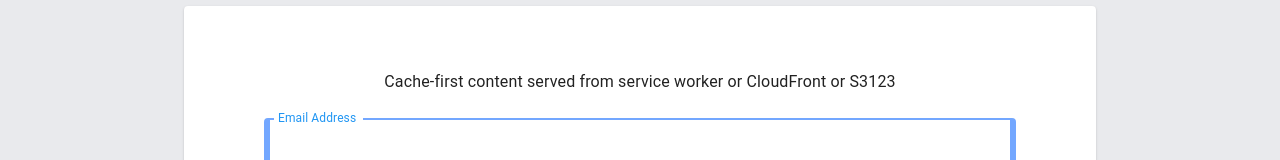
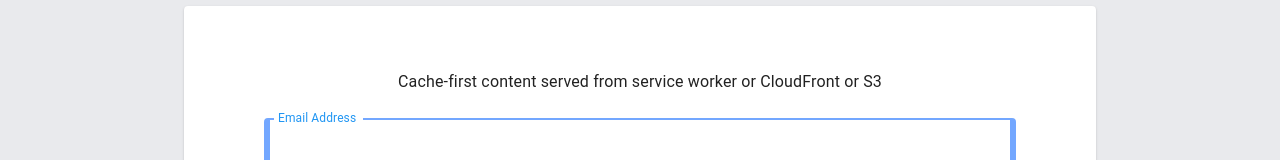
Before and after one commit to MarkZhuVUW/ts-react-s3-circleci-portfolio, a React app: page / in a window 1280 px wide. Shown: the part 242-402 px from the top of the page. Built offline with nearby package versions, Linux system fonts and the light colour scheme.

Commit message:
no message

```diff
--- a/src/components/Auth/LoginView.tsx
+++ b/src/components/Auth/LoginView.tsx
@@ -120,8 +120,7 @@ const LoginView: FC<LoginViewProps> = ({
         <Zoom timeout={500} in={true}>
           <Paper className={classes.paper}>
             <Typography>
-              Cache-first content served from service worker or CloudFront or
-              S3123
+              Cache-first content served from service worker or CloudFront or S3
             </Typography>
             <form
               className={classes.form}
```
